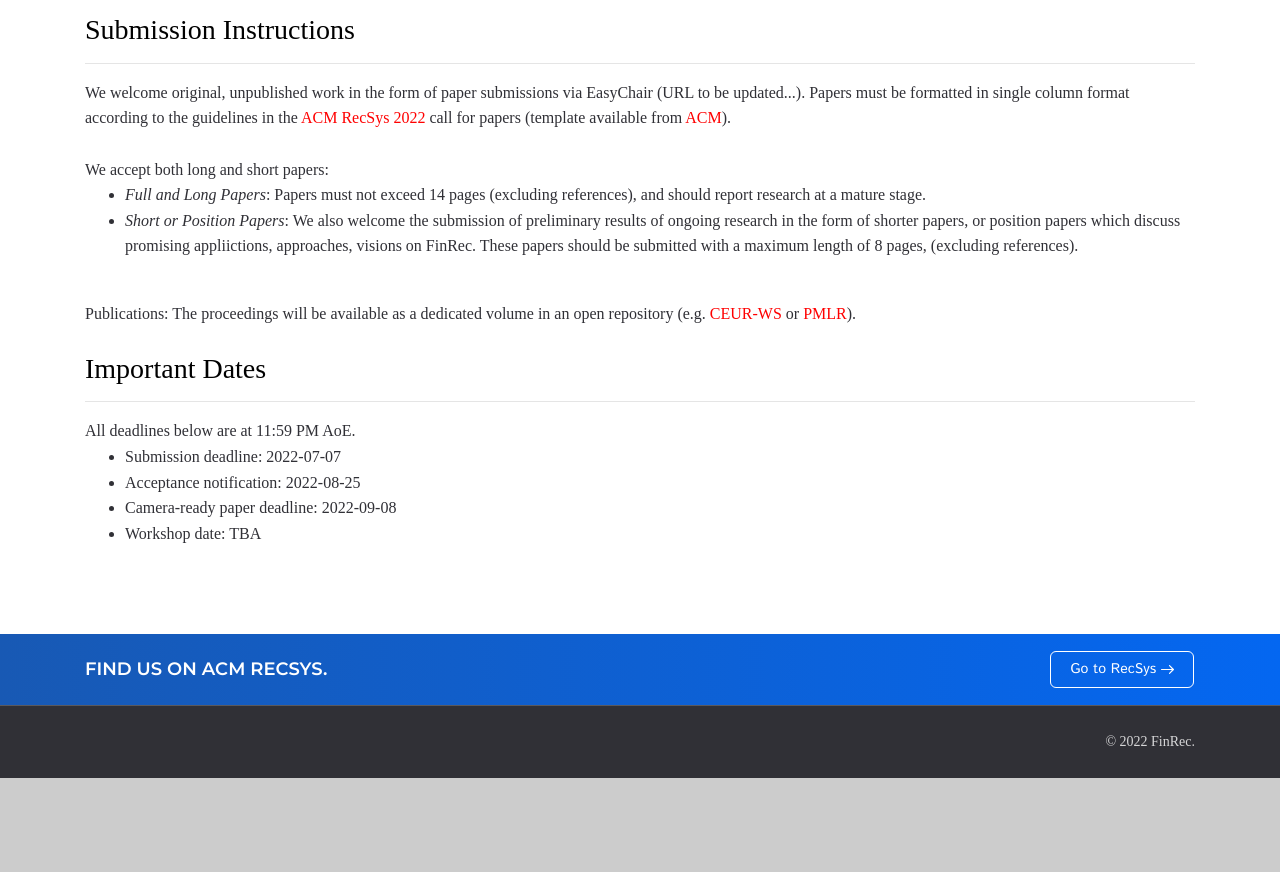
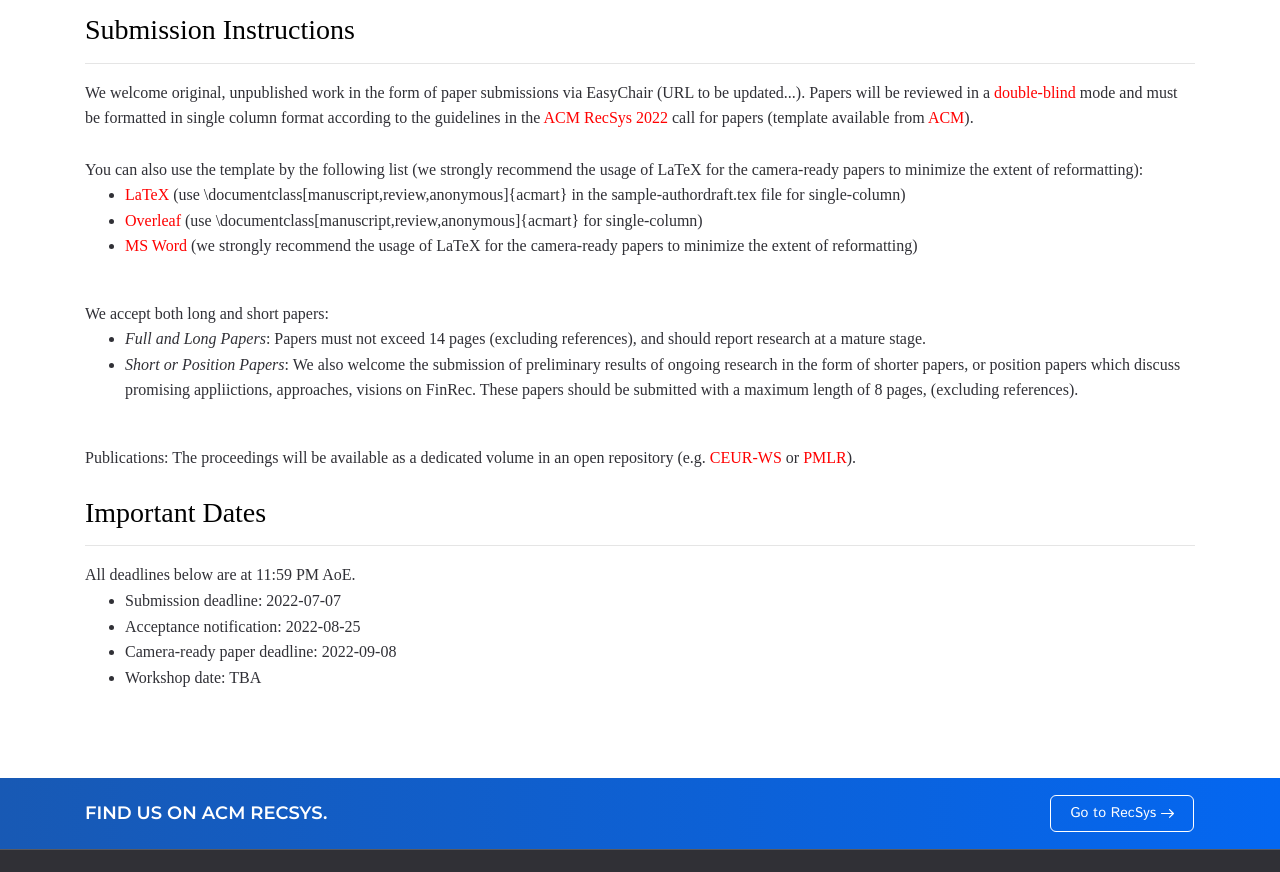
Before and after one commit to FinRecSys/finrecsys.github.io, a plain HTML site: page CFP.html in a window 1280 px wide. Shown: the part 2041-2913 px from the top of the page. Before the commit the page ends 2819 px from the top, so only its background shows below. Drawn offline with Linux system fonts and the light colour scheme.

Commit message:
Update CFP.html

```diff
--- a/CFP.html
+++ b/CFP.html
@@ -230,10 +230,19 @@
 
 
 				<h3>Submission Instructions</h3><hr>
-				We welcome original, unpublished work in the form of paper submissions via EasyChair (URL to be updated...). Papers must be formatted in single column format according to the guidelines in the <a href="https://recsys.acm.org/recsys22/call/" target="_blank">ACM RecSys 2022</a> call for papers (template available from <a href="https://www.acm.org/publications/proceedings-template" target="_blank">ACM</a>).<br>
+				We welcome original, unpublished work in the form of paper submissions via EasyChair (URL to be updated...). Papers will be reviewed in a <font color="red">double-blind</font> mode and must be formatted in single column format according to the guidelines in the <a href="https://recsys.acm.org/recsys22/call/" target="_blank">ACM RecSys 2022</a> call for papers (template available from <a href="https://www.acm.org/publications/proceedings-template" target="_blank">ACM</a>).<br><br>
 
+				You can also use the template by the following list (we strongly recommend the usage of LaTeX for the camera-ready papers to minimize the extent of reformatting):<br>
+<ul>
+				<li>
+<a href="https://www.acm.org/binaries/content/assets/publications/consolidated-tex-template/acmart-primary.zip" target="_blank">LaTeX</a> (use \documentclass[manuscript,review,anonymous]{acmart} in the sample-authordraft.tex file for single-column)
+</li>
+<li><a href="https://www.overleaf.com/latex/templates/acm-conference-proceedings-master-template/pnrfvrrdbfwt" target="_blank">Overleaf</a> (use \documentclass[manuscript,review,anonymous]{acmart} for single-column)
+  </li>
+<li><a href="https://www.acm.org/binaries/content/assets/publications/taps/acm_submission_template.docx" target="_blank">MS Word</a> (we strongly recommend the usage of LaTeX for the camera-ready papers to minimize the extent of reformatting)
+  </li>
+</ul>
 				<br>
-
 				We accept both long and short papers:<br>
 				<ul>
 				<li>
```
